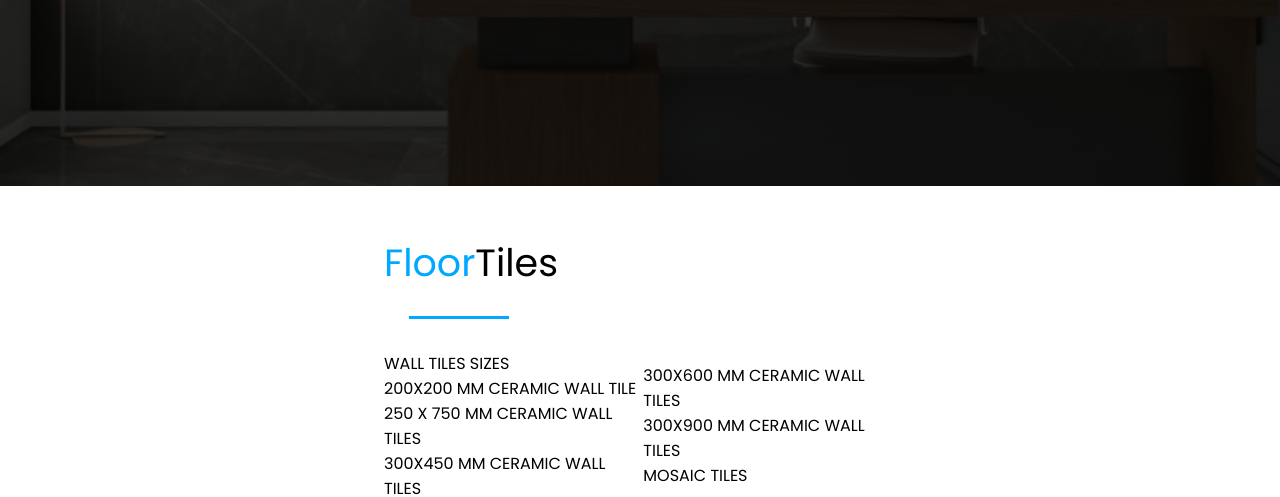
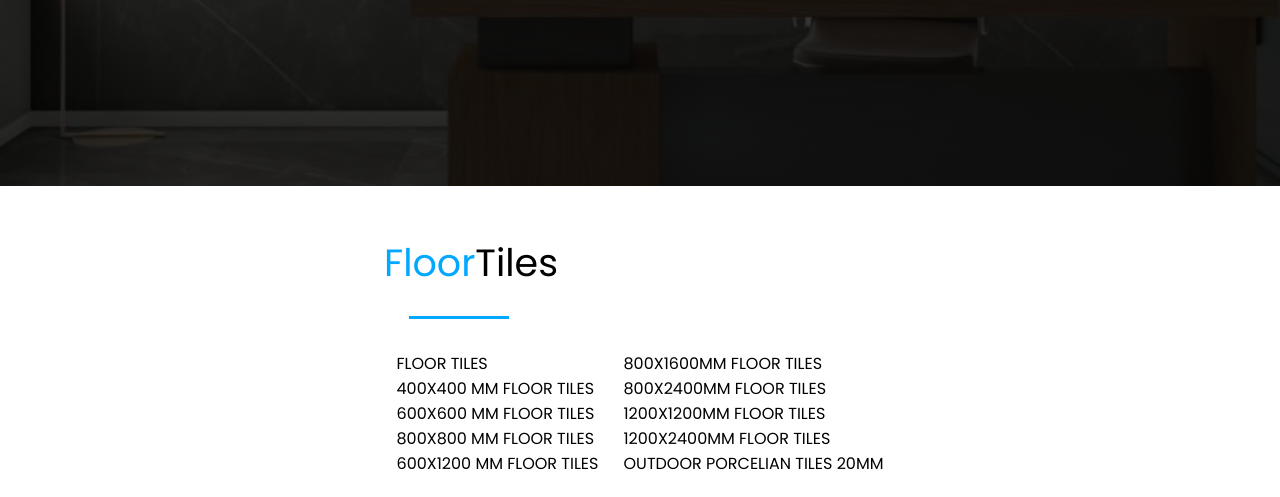
Before and after one commit to akshat-s3cloudhub/Ananta-web-repo, a plain HTML site: page Products_html/floortiles.html in a window 1280 px wide. Shown: the part 479-976 px from the top of the page. Drawn offline with Linux system fonts and the light colour scheme.

Commit message:
Update floortiles.html

```diff
--- a/Products_html/floortiles.html
+++ b/Products_html/floortiles.html
@@ -77,15 +77,21 @@
                    }
                 </style>
             <div class="Sizes1">
-            <p>WALL TILES SIZES<br>
-200X200 MM CERAMIC WALL TILE<br>
-250 X 750 MM CERAMIC WALL TILES<br>
-300X450 MM CERAMIC WALL TILES<br>
+            <p>FLOOR TILES<br>
+                400X400 MM FLOOR TILES<br>
+                600X600 MM FLOOR TILES<br>
+                800X800 MM FLOOR TILES<br>
+                600X1200 MM FLOOR TILES<br>
+
             </div>
             <div class="Sizes2">
-300X600 MM CERAMIC WALL TILES<br>
-300X900 MM CERAMIC WALL TILES <br>
-MOSAIC TILES </p>
+800X1600MM FLOOR TILES<br>
+800X2400MM FLOOR TILES<br>
+1200X1200MM FLOOR TILES<br>
+1200X2400MM FLOOR TILES<br>
+OUTDOOR PORCELIAN TILES 20MM
+
+</p>
             </div>
             </div>
         </div>
```
